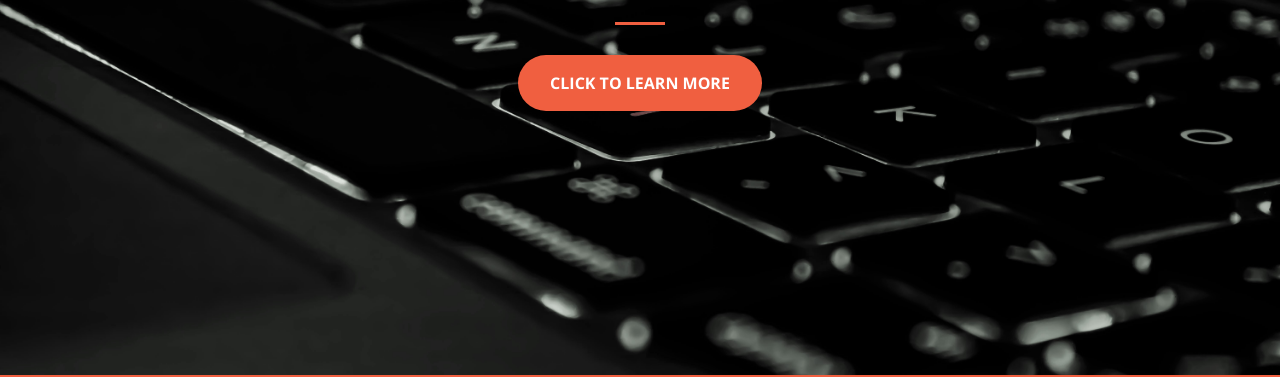
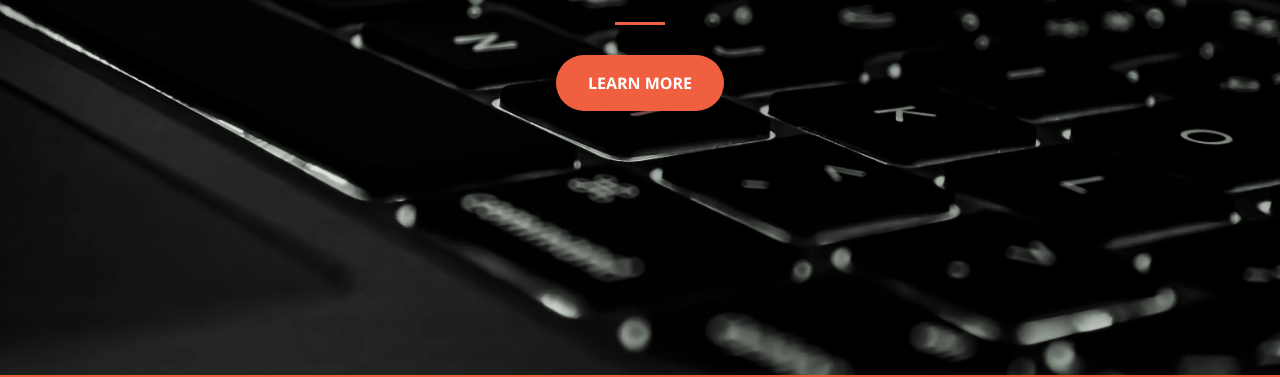
Before and after one commit to MarkOhnsman-zz/markohnsman.github.io, a plain HTML site: page index.html in a window 1280 px wide. Shown: the part 425-802 px from the top of the page. Drawn offline with nearby package versions, Linux system fonts and the light colour scheme.

Commit message:
no more 'click'

```diff
--- a/index.html
+++ b/index.html
@@ -62,7 +62,7 @@
           <hr>
         </div>
         <div class="col-lg-8 mx-auto">
-          <a class="btn btn-primary btn-xl js-scroll-trigger" href="#about">Click to Learn More</a>
+          <a class="btn btn-primary btn-xl js-scroll-trigger" href="#about">Learn More</a>
         </div>
       </div>
     </div>
```
